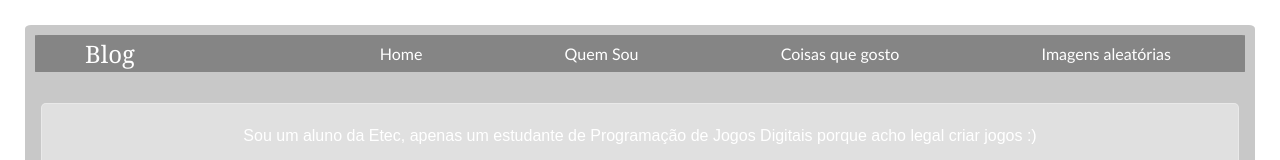
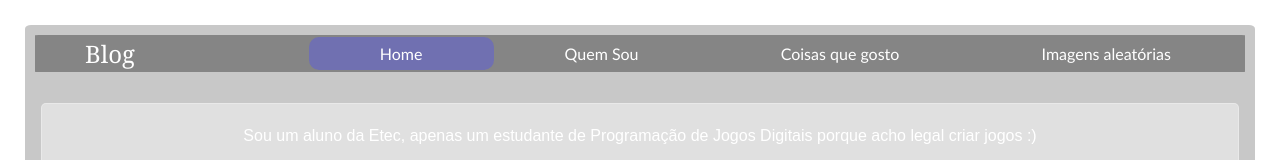
Before and after one commit to BrendonRa/Site-Blog, a plain HTML site: page index.html in a window 1280 px wide. Shown: the top 160 px of the page. Drawn offline with Linux system fonts and the light colour scheme.

Commit message:
Add files via upload

```diff
--- a/index.html
+++ b/index.html
@@ -14,7 +14,7 @@
             </div>
             <div id="pags">
                 <ul>
-                    <a href="index.html"><li>Home</li></a>
+                    <a href="index.html" style="background-color: rgba(103, 103, 197, 0.694);"><li>Home</li></a>
                     <a href="quem.html"><li>Quem Sou</li></a>
                     <a href="gosto.html"><li>Coisas que gosto</li></a>
                     <a href="legal.html"><li>Imagens aleatórias</li></a>
```
